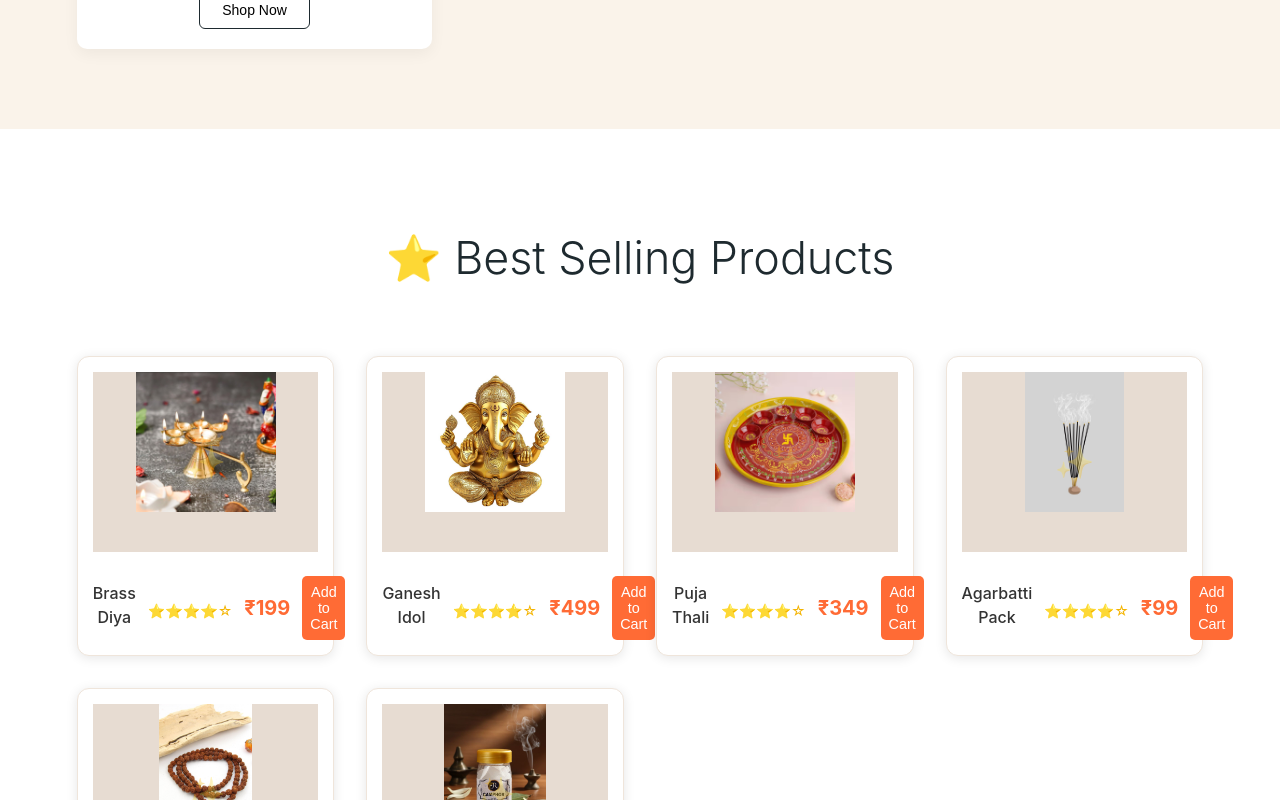
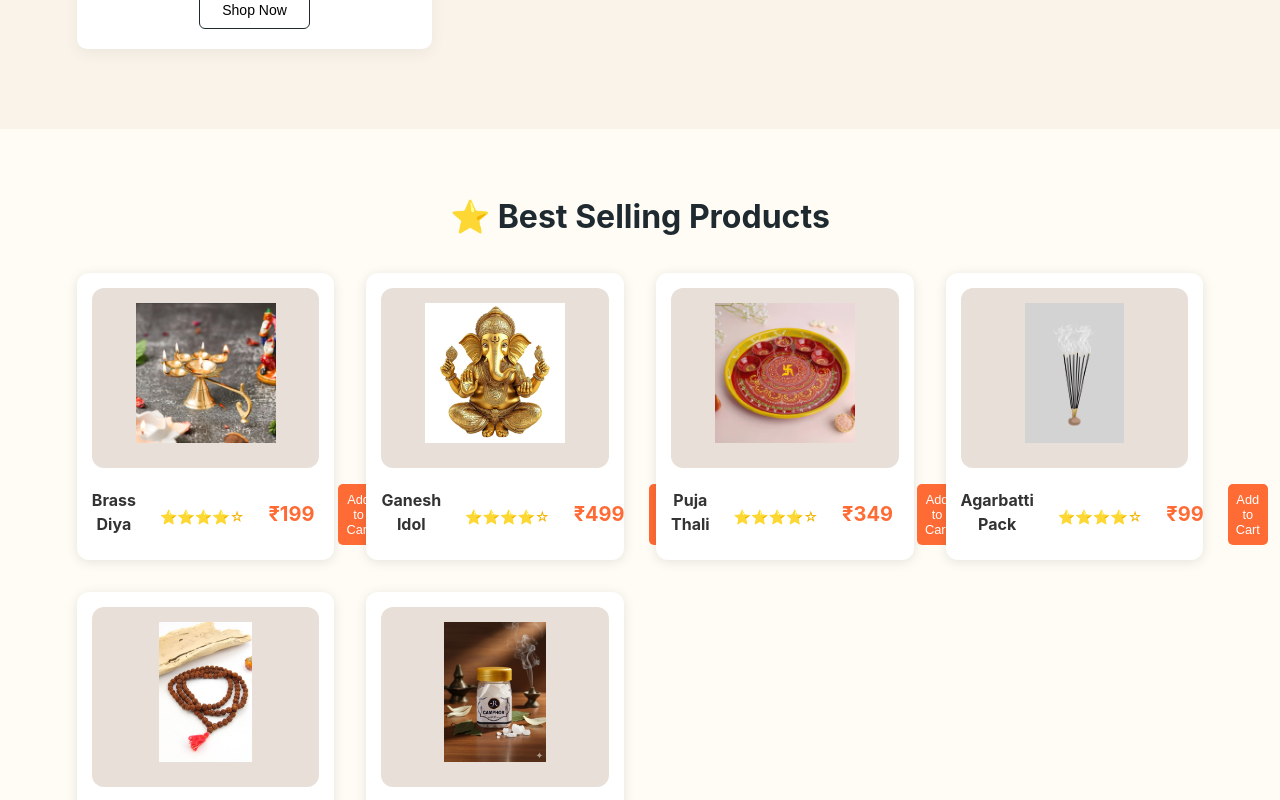
Before and after one commit to meetsanghani138/AWT_PROJECT_PUJA-MART, a React (Create React App) app: page / in a window 1280 px wide. Shown: the part 2620-3420 px from the top of the page. Built offline with nearby package versions, Linux system fonts and the light colour scheme.

Commit message:
in home page css change

```diff
--- a/src/css/Home.css
+++ b/src/css/Home.css
@@ -305,90 +305,90 @@ nav a:hover {
   color:white;
 }
 
-/* ===== BESTSELLER SECTION ===== */
+/* ===== BESTSELLER ===== */
 .bestseller {
-  padding: 6rem 6%;
-  background-color: white;
+  padding: 4rem 6%;
 }
 
 .bestseller-title {
-  font-size: 2.8rem;
-  font-weight: 350;
   text-align: center;
-  margin-bottom: 4rem;
+  font-size: 2rem;
+  margin-bottom: 2rem;
 }
 
 .bestseller-grid {
   display: grid;
-  grid-template-columns: repeat(auto-fit, minmax(230px, 1fr));
+  grid-template-columns: repeat(auto-fit, minmax(250px,1fr));
   gap: 2rem;
-  max-width: 1300px;
-  margin: 0 auto;
 }
 
 .product-card {
-  background: #fdf9f5;
-  padding: 1.8rem;
-  border: 1px solid #efe5db;
-  transition: all 0.3s;
+  background: #f5f2ee;
+  border-radius: 16px;
+  padding: 1.5rem;
+  transition: 0.3s;
 }
 
 .product-card:hover {
-  background: white;
-  border-color: #b28b5e;
+  transform: translateY(-8px);
 }
 
+/* IMAGE */
 .product-img {
   height: 180px;
-  background: #e7dcd2;
-  margin-bottom: 1.5rem;
-  position: relative;
-  overflow: hidden;
+  display: flex;
+  justify-content: center;
+  align-items: center;
+  background: #e8e0d8;
+  border-radius: 12px;
+  margin-bottom: 1rem;
 }
 
-.product-img::after {
-  content: "✨";
-  position: absolute;
-  top: 50%;
-  left: 50%;
-  transform: translate(-50%, -50%);
-  font-size: 2rem;
-  opacity: 0.3;
+.product-img img {
+  max-width: 100%;
+  max-height: 100%;
+  object-fit: contain;
 }
 
-.product-info h3 {
+/* DETAILS */
+.product-details h3 {
   font-size: 1.1rem;
-  font-weight: 450;
-  margin-bottom: 0.5rem;
+  margin-bottom: 0.3rem;
 }
 
 .rating {
-  color: #b28b5e;
+  color: #f5a623;
   font-size: 0.9rem;
   margin-bottom: 0.5rem;
 }
 
+/* PRICE + BUTTON */
+.bottom-row {
+  display: flex;
+  justify-content: space-between;
+  align-items: center;
+}
+
 .price {
-  font-size: 1.2rem;
-  font-weight: 500;
-  margin: 1rem 0;
-  color: #1e2a2f;
+  font-size: 1.3rem;
+  font-weight: bold;
+  color: #ff5722;
 }
 
 .cart-btn {
-  width: 100%;
-  padding: 0.8rem;
-  background: #1e2a2f;
+  background: #ff5722;
   color: white;
   border: none;
+  padding: 0.5rem 0.7rem;
+  border-radius: 6px;
   cursor: pointer;
-  font-size: 0.9rem;
-  transition: background 0.3s;
+  font-size: 0.8rem;
 }
 
 .cart-btn:hover {
-  background: #b28b5e;
+  background: #e64a19;
 }
+
 
 /* ===== TRUST SECTION ===== */
 .trust {
--- a/src/pages/Home.js
+++ b/src/pages/Home.js
@@ -155,25 +155,19 @@ products all in one place.
   { name:"Agarbatti Pack", price:"₹99", img: agarbattiPack },
   { name:"Rudraksha Mala", price:"₹259", img: rudrakshaMala },
   { name:"Camphor Pack", price:"₹79", img: camphorPack }
-].map((item,index)=>(
+].map((item, index) => (
 
   <div className="product-card" key={index}>
 
     <div className="product-img">
-   <img src={item.img} alt={item.name}/>
+      <img src={item.img} alt={item.name} />
     </div>
 
     <div className="product-info">
-<h3>{item.name}</h3>
-
-<div className="rating">
-⭐⭐⭐⭐☆
-</div>
-
-<p className="price">{item.price}</p>
-
+      <h3>{item.name}</h3><br/>
+      <div className="rating">⭐⭐⭐⭐☆</div><br/>
+      <div className="price">{item.price}</div><br/>
       <button className="cart-btn">Add to Cart</button>
-
     </div>
 
   </div>
@@ -181,9 +175,7 @@ products all in one place.
 ))}
 
 </div>
-
 </section>
-
 
 {/* Why Choose Us */}
 
```
Lines whose indentation alone changed are shown as unchanged.
